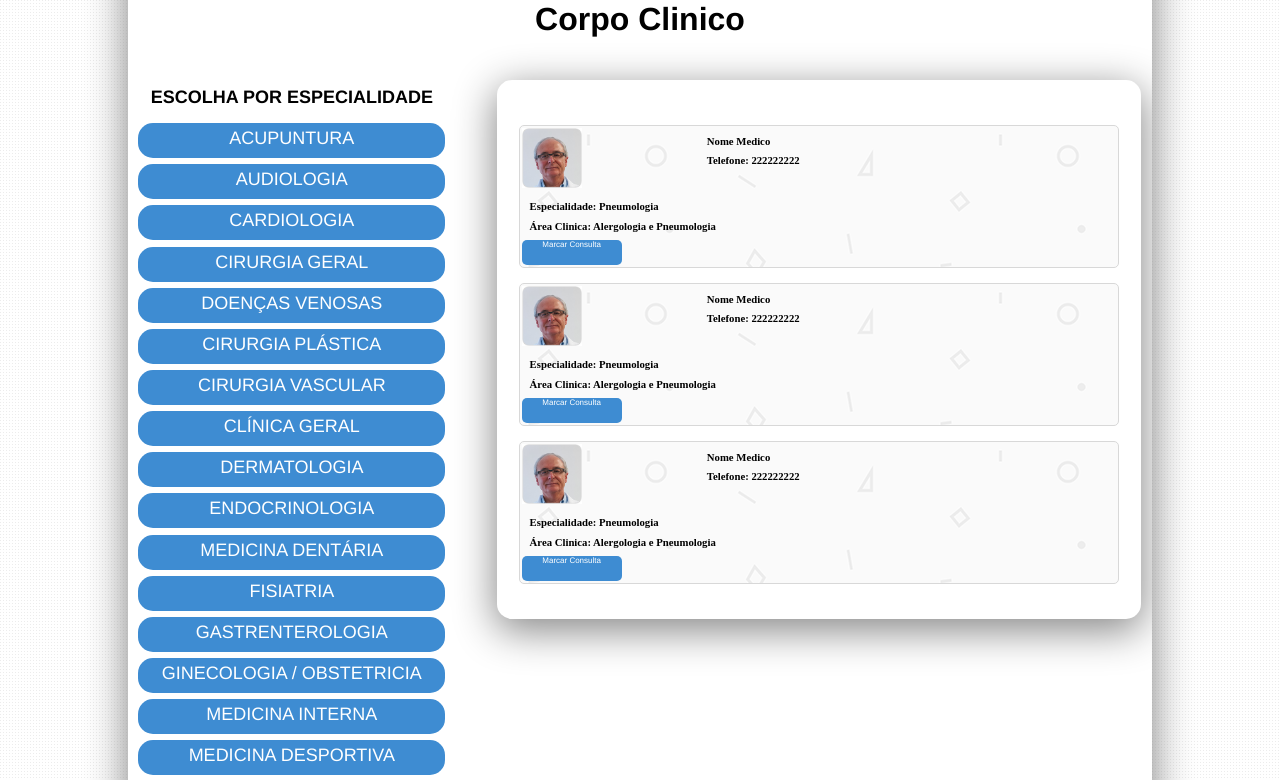
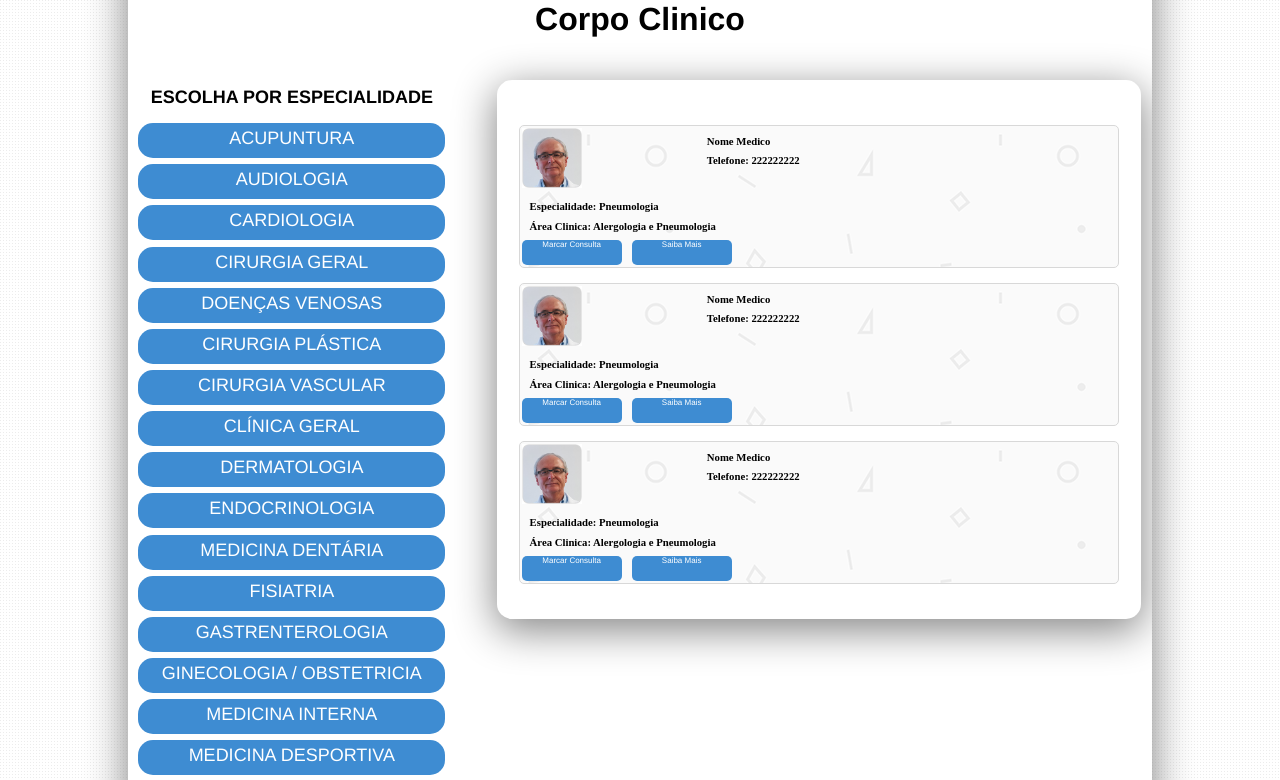
Before and after one commit to hugogomesfi/Ainet, a CodeIgniter app: page /index.php/saude/corpoClinico in a window 1280 px wide. Shown: the part 423-1203 px from the top of the page. Run offline with CodeIgniter, Linux system fonts and the light colour scheme.

Commit message:
botao saiba mais

```diff
--- a/application/views/CorpoClinico.php
+++ b/application/views/CorpoClinico.php
@@ -227,6 +227,7 @@
                         <h6>Especialidade: Pneumologia </h6>
                         <h6>Área Clinica: Alergologia e Pneumologia</h6>
                         <div class="btnMarcarConsulta"> <a href=""> Marcar Consulta </a> </div>
+                        <div class="btnHomeMedico"><a href="<?php echo site_url('/HomeMedico');?>"> Saiba Mais </a> </div>
                     </div>
 
                 </div>
@@ -251,6 +252,7 @@
                         <h6>Especialidade: Pneumologia </h6>
                         <h6>Área Clinica: Alergologia e Pneumologia</h6>
                         <div class="btnMarcarConsulta"> <a href=""> Marcar Consulta </a> </div>
+                        <div class="btnHomeMedico"><a href="<?php echo site_url('/HomeMedico');?>"> Saiba Mais </a> </div>
                     </div>
 
                 </div>
@@ -276,6 +278,7 @@
                         <h6>Especialidade: Pneumologia </h6>
                         <h6>Área Clinica: Alergologia e Pneumologia</h6>
                         <div class="btnMarcarConsulta"> <a href=""> Marcar Consulta </a> </div>
+                        <div class="btnHomeMedico"><a href="<?php echo site_url('/HomeMedico');?>"> Saiba Mais </a> </div>
                     </div>
 
                 </div>
```
